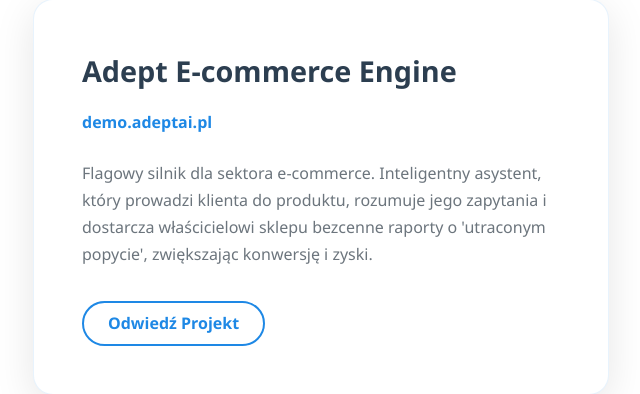
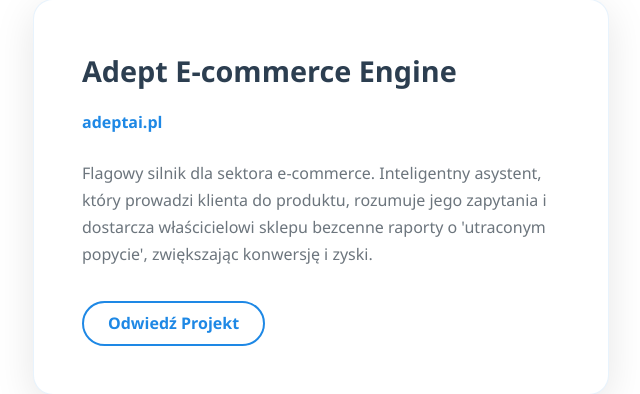
Before and after one commit to lukiikebukuro/adept, a Flask app: page / in a window 1280 px wide. Shown: the part 1982-2376 px from the top of the page, without its empty margins (7-647 px from the left). Run offline with Flask 3, Linux system fonts and the light colour scheme.

Commit message:
zmiana linku

```diff
--- a/app.py
+++ b/app.py
@@ -6,5 +6,9 @@
 def home():
     return render_template('index.html')
 
+@app.route('/demo-motobot.html')
+def demo_motobot():
+    return render_template('demo-motobot.html')
+
 if __name__ == '__main__':
     app.run(debug=True)
--- a/templates/index.html
+++ b/templates/index.html
@@ -514,9 +514,9 @@
                 </div>
                 <div class="project-card scroll-animate">
     <h3>Adept E-commerce Engine</h3>
-    <span class="url">demo.adeptai.pl</span>
+    <span class="url">adeptai.pl</span>
     <p>Flagowy silnik dla sektora e-commerce. Inteligentny asystent, który prowadzi klienta do produktu, rozumuje jego zapytania i dostarcza właścicielowi sklepu bezcenne raporty o 'utraconym popycie', zwiększając konwersję i zyski.</p>
-    <a href="https://demo.adeptai.pl" class="project-link" target="_blank">Odwiedź Projekt</a>
+    <a href="/demo-motobot.html" class="project-link" target="_blank">Odwiedź Projekt</a>
 </div>
             </div>
         </div>
```
